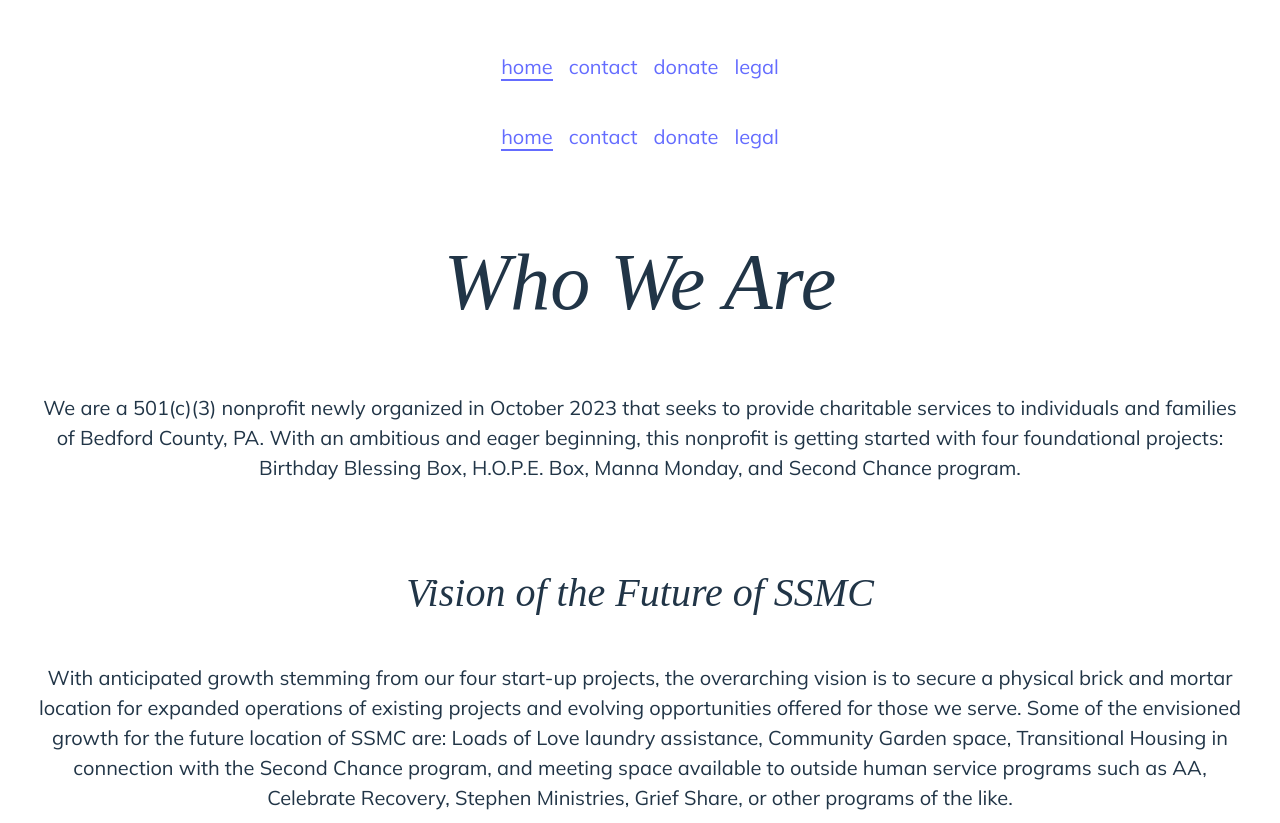
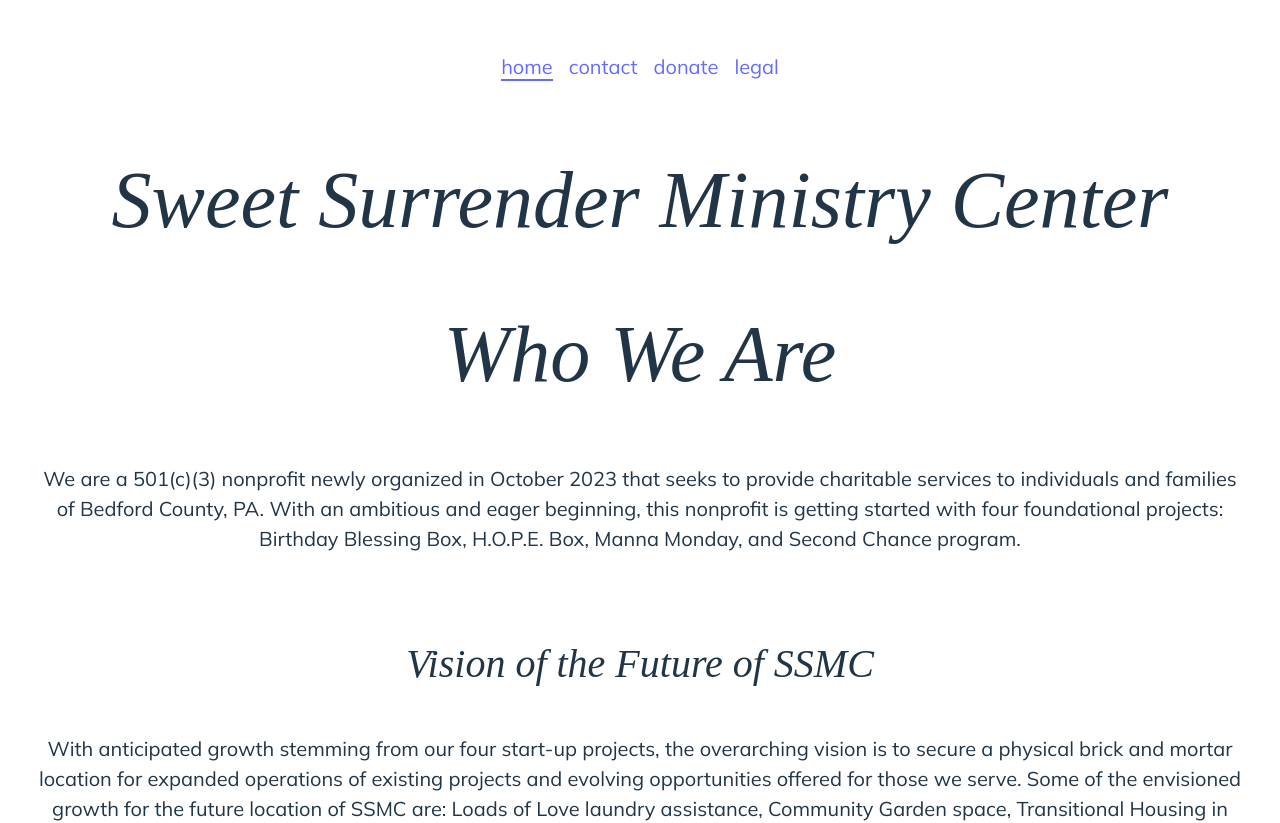
Before and after one commit to SheldonDavis/Sweet-Surrender-Ministry-Center, a React (Vite) app: page / in a window 1280 px wide. Shown: the top 823 px of the page. Built offline with nearby package versions, Linux system fonts and the light colour scheme; a web font is replaced by a local one.

Commit message:
remove nav from pages since added to app file

```diff
--- a/src/pages/404.tsx
+++ b/src/pages/404.tsx
@@ -1,10 +1,8 @@
-import NAV from '../components/nav'
 
 function Whoops() {
 
   return (
     <>
-      <NAV/>
       <h1>Whoops... (404)</h1>
       <p>It looks like something went wrong here.</p>
     </>
--- a/src/pages/contact.tsx
+++ b/src/pages/contact.tsx
@@ -1,5 +1,4 @@
 //components
-import NAV from "../components/nav";
 import QuestionsForm from "../components/QuestionsForm";
 
 function Contact(){
@@ -7,8 +6,6 @@ function Contact(){
 
   return(
       <>
-
-          <NAV/>
           <h1>~Contact~</h1>
           <QuestionsForm/>
       </>
--- a/src/pages/donate.tsx
+++ b/src/pages/donate.tsx
@@ -1,9 +1,7 @@
-import NAV from "../components/nav";
 
 function Donate(){
     return(
         <>
-        <NAV/>
             <h1>~Donate~</h1>
         </>
     )
--- a/src/pages/home.tsx
+++ b/src/pages/home.tsx
@@ -1,7 +1,6 @@
 // import { useState, useEffect } from 'react'
 // import {getDocs, collection} from "firebase/firestore"
 // import {db} from '../config/firebaseConfig.tsx';
-import NAV from "../components/nav";
 
 //importing components
 import WhoWeAre from "../components/WhoWeAre";
@@ -44,8 +43,7 @@ function Home() {
 
   return (
     <>
-      <NAV />
-
+      <h1>Sweet Surrender Ministry Center</h1>
       <WhoWeAre />
       <VisionOfTheFuture />
       <HowToHelp />
--- a/src/pages/legal.tsx
+++ b/src/pages/legal.tsx
@@ -1,9 +1,7 @@
-import NAV from "../components/nav";
 
 function Legal(){
     return(
         <>
-        <NAV/>
             <h1>~Legal~</h1>
         </>
     )
```
